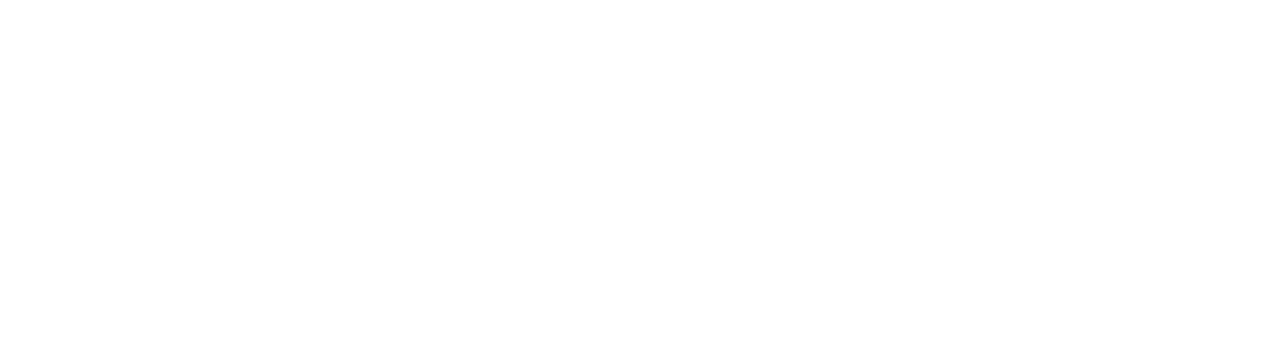
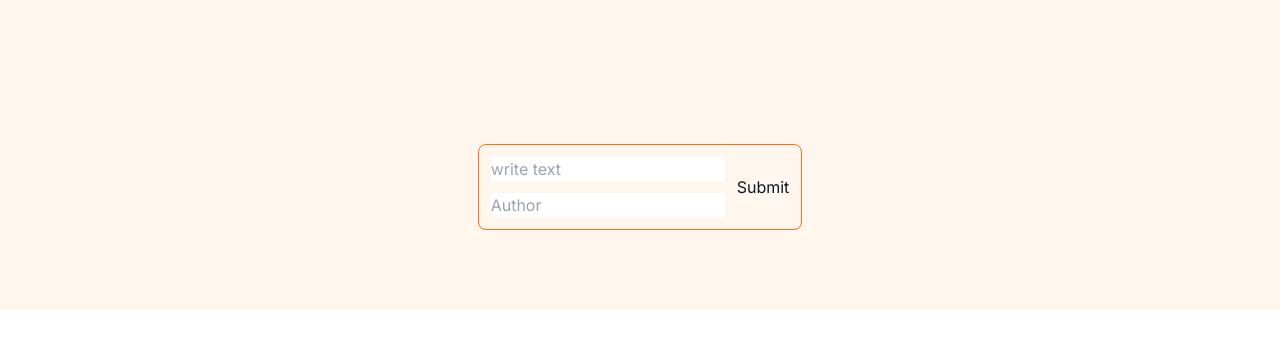
Before and after one commit to marcoshernanz/mana, a Next.js app: page /app/twitter in a window 1280 px wide. Shown: the top 348 px of the page. Built offline with nearby package versions, Linux system fonts and the light colour scheme.

Commit message:
started twitter, messages work, delete work, reply work. Very aufull, some disorder, data is not saved

```diff
--- a/src/app/app/blog/page.tsx
+++ b/src/app/app/blog/page.tsx
@@ -2,7 +2,7 @@
 
 import { useEffect, useState } from "react";
 import WriteBlogPost from "./WriteBlogPost";
-import BlogPost from "./BlogPost";
+import BlogPost from "./blogpost";
 
 //Tags that user already add
 export type AvailableTags = {
--- a/src/app/app/twitter/Tweet.tsx
+++ b/src/app/app/twitter/Tweet.tsx
@@ -1,32 +1,127 @@
+"use client";
+
 import { ChevronDownIcon } from "lucide-react";
+import WriteTweet from "./WriteTweet";
+import TweetReply from "./TweetReply";
+import { useState } from "react";
 
 export type TweetType = {
   id: number;
   author: string;
   text: string;
-  isLiked: boolean;
-  replies: {
-    author: string;
-    text: string;
-    isLiked: boolean;
-  }[];
+  // isLiked: boolean;
+  // replies: {
+  //   author: string;
+  //   text: string;
+  //   isLiked: boolean;
+  // }[];
 };
 
 interface TweetProps {
+  index: number;
   tweet: TweetType;
   isExpanded: boolean;
+  addTweets?: (newTweet: TweetType) => void;
+  deleteTweet: (TweetIndex: number) => void;
 }
 
-export default function Tweet({ isExpanded, tweet }: TweetProps) {
+export default function Tweet({
+  index,
+  isExpanded,
+  tweet,
+  addTweets,
+  deleteTweet,
+}: TweetProps) {
+  // const replyTweet = () => {
+  //   <TweetReply></TweetReply>;
+  // };
+  const [isReplying, setIsReplying] = useState(false);
+  const [author, setAuthor] = useState("");
+  const [replyText, setReplyText] = useState("");
+  const [replies, setReplies] = useState<TweetType[]>([]);
+
+  const handleReplyClick = () => {
+    setIsReplying(true);
+  };
+
+  const handleTextInputChange = (e: React.ChangeEvent<HTMLInputElement>) => {
+    setReplyText(e.target.value);
+  };
+  const handleAuthorInputChange = (e: React.ChangeEvent<HTMLInputElement>) => {
+    setAuthor(e.target.value);
+  };
+
+  // const AddTweetReply = (newTweet: TweetType) => {};
+
+  const handleAddWriteTweet = () => {
+    const newTweetReply: TweetType = {
+      id: Math.random(),
+      author,
+      text: replyText,
+    };
+    setReplies([...replies, newTweetReply]);
+
+    setReplyText("");
+    setIsReplying(false);
+  };
+
   return (
     <div>
-      {/* Tweet */}
-      <div>
-        <button
-        // onClick={} handle is expanded with expandedTweetId
+      <div className="flex flex-col gap-1 bg-orange-100 dark:bg-slate-900">
+        <span>{tweet.text}</span>
+        <span>{tweet.author}</span>
+        {/* <button
+          //handle is expanded with expandedTweetId
+          onClick={() => {
+            isExpanded = !isExpanded;
+          }}
         >
           <ChevronDownIcon />
-        </button>
+        </button> */}
+        <div className="flex">
+          {/* <button onClick={replyTweet}>Reply</button> */}
+          {isReplying ? (
+            <>
+              <input
+                type="text"
+                value={replyText}
+                onChange={handleTextInputChange}
+                autoFocus
+              />
+              <input
+                type="text"
+                value={author}
+                onChange={handleAuthorInputChange}
+                autoFocus
+              />
+              <button
+                className="mr-3 bg-orange-200 dark:bg-slate-50"
+                onClick={handleAddWriteTweet}
+              >
+                Add
+              </button>
+            </>
+          ) : (
+            <>
+              <button onClick={handleReplyClick} className="mr-3">
+                Reply
+              </button>
+              <button onClick={() => deleteTweet(index)}>Delete</button>
+            </>
+          )}
+          <div>
+            {replies.map((reply, index) => (
+              <Tweet
+                key={index}
+                index={index}
+                tweet={reply}
+                isExpanded={false}
+                addTweets={addTweets}
+                deleteTweet={deleteTweet}
+              ></Tweet>
+            ))}
+          </div>
+        </div>
       </div>
       {isExpanded && (
         // Tweet replies with map
--- /dev/null
+++ b/src/app/app/twitter/TweetReply.tsx
@@ -0,0 +1,19 @@
+export type TweetReply = {
+  id: number;
+  author: string;
+  text: string;
+};
+
+interface TweetReplyProps {
+  TweetReply: string;
+  author: string;
+}
+
+export default function TweetReply({ TweetReply, author }: TweetReplyProps) {
+  return (
+    <div className="flex flex-col gap-2 border border-orange-500 bg-red-400 p-2">
+      <span>{TweetReply}</span>
+      <span>{author}</span>
+    </div>
+  );
+}
--- a/src/app/app/twitter/WriteTweet.tsx
+++ b/src/app/app/twitter/WriteTweet.tsx
@@ -1,8 +1,17 @@
+"use client";
+
+import { useState } from "react";
+import { TweetType } from "./Tweet";
+
 type WriteTweetType = {
   parentTweetId: number | null; // Null means it isn't a reply
   author: string;
   text: string;
 };
+
+interface WriteTweetProps {
+  AddTweets: (newTweet: TweetType) => void;
+}
 
 /*
 Things to store in local storage:
@@ -11,4 +20,41 @@
 - Text
 */
 
-export default function WriteTweet() {}
+export default function WriteTweet({ AddTweets }: WriteTweetProps) {
+  const [text, setText] = useState<string>("");
+  const [author, setAuthor] = useState<string>("");
+
+  const handleAddWriteTweet = () => {
+    const newTweet: TweetType = {
+      id: Math.random(),
+      author,
+      text,
+    };
+    AddTweets(newTweet);
+
+    setText("");
+    setAuthor("");
+  };
+
+  return (
+    <div className="flex items-center justify-center gap-3 rounded-lg border border-orange-500 p-3 text-slate-900 dark:text-white">
+      <div className="flex flex-col gap-3">
+        <input
+          value={text}
+          onChange={(e) => setText(e.target.value)}
+          placeholder="write text"
+          className="dark:text-slate-800"
+        ></input>
+        <input
+          value={author}
+          onChange={(e) => setAuthor(e.target.value)}
+          placeholder="Author"
+          className="dark:text-slate-800"
+        ></input>
+      </div>
+      <div>
+        <button onClick={handleAddWriteTweet}>Submit</button>
+      </div>
+    </div>
+  );
+}
--- a/src/app/app/twitter/page.tsx
+++ b/src/app/app/twitter/page.tsx
@@ -1,7 +1,7 @@
 "use client";
 
 import { useState } from "react";
-import { TweetType } from "./Tweet";
+import Tweet, { TweetType } from "./Tweet";
 import WriteTweet from "./WriteTweet";
 
 /*
@@ -15,9 +15,48 @@
   const [expandedTweetId, setExpandedTweetId] = useState<number | null>(null);
   const [tweets, setTweets] = useState<TweetType[]>([]);
 
+  // addTweet: tweets + newTweet
+  function addTweet(newTweet: TweetType) {
+    setTweets([...tweets, newTweet]);
+  }
+
+  // function addTweetReply(
+  //   newTweet: TweetType,
+  //   id: number,
+  //   parentTweetId: number,
+  // ) {
+  //   // addTweetReply: tweets.map and if parentTweetId = tweet.id -> add tweet to replies
+  // }
+
   // To add tweets two functions - addTweet and addTweetReply
-  // addTweet: tweets + newTweet
-  // addTweetReply: tweets.map and if parentTweetId = tweet.id -> add tweet to replies
+  const addTweets = (newTweet: TweetType) => {
+    addTweet(newTweet);
+    // addTweetReply();
+  };
 
-  return <div>{/* {tweets.map...} */}</div>;
+  const deleteTweet = (TweetIndex: number) => {
+    setTweets((tweet) => {
+      const newTweet = tweet.filter((_, index) => index !== TweetIndex);
+      return newTweet;
+    });
+  };
+
+  return (
+    <div className="flex items-center justify-center bg-orange-50 dark:bg-slate-950">
+      <div className="flex max-w-7xl flex-col gap-5 px-10 pb-20 pt-36">
+        {/* {tweets.map...} */}
+        <WriteTweet AddTweets={addTweets} />
+        {tweets.map((tweet, index) => (
+          <Tweet
+            key={index}
+            index={index}
+            tweet={tweet}
+            isExpanded={expandedTweetId === tweet.id}
+            addTweets={addTweets}
+            deleteTweet={deleteTweet}
+          ></Tweet>
+        ))}
+      </div>
+    </div>
+  );
 }
```
Also changed, not shown: TODO.txt.
